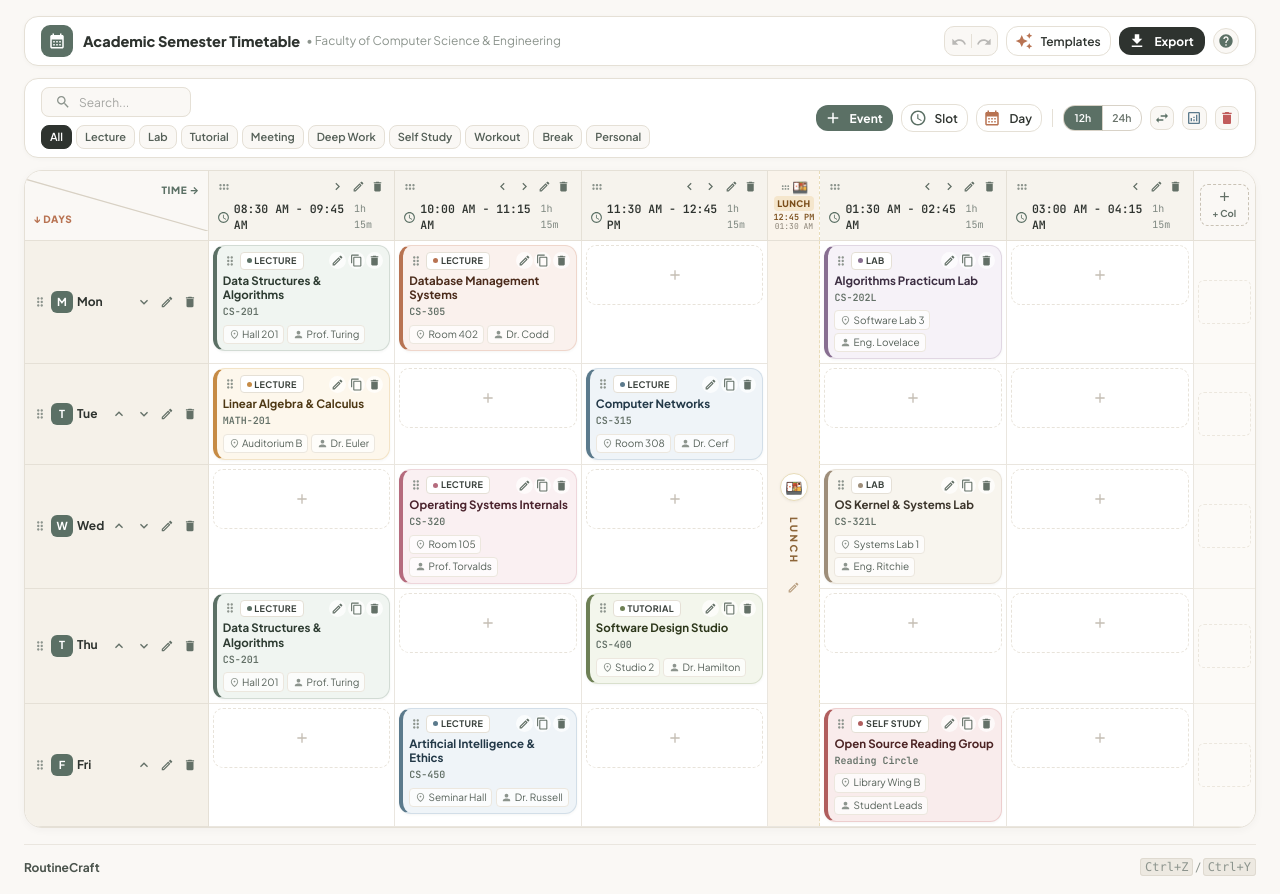
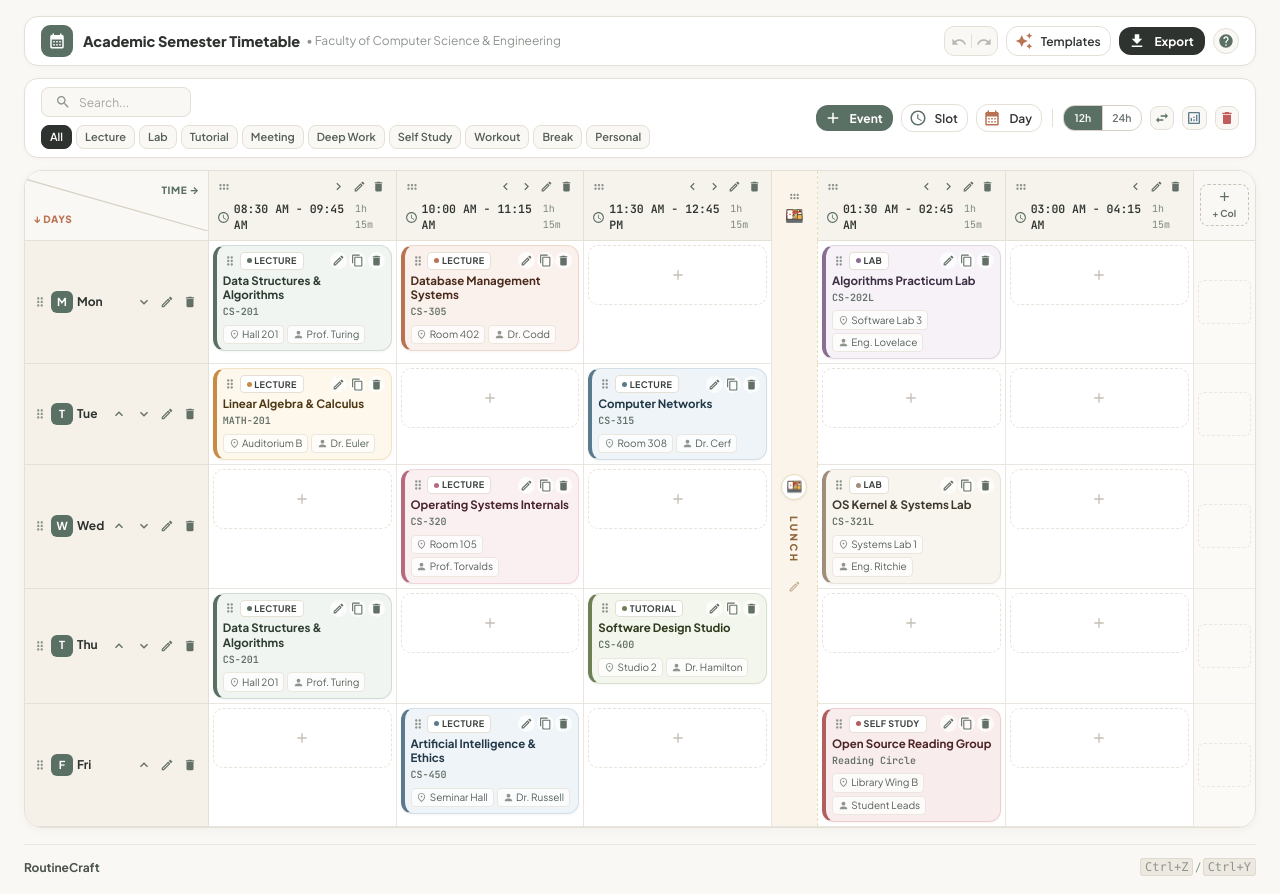
Before and after one commit to darklight9911/Routine_maker, a React (Vite) app: page / in a window 1280 px wide. Built offline with nearby package versions, Linux system fonts and the light colour scheme.

Commit message:
feat(table): remove break time and title row for break column and time slots

```diff
--- a/src/components/BreakHeader.tsx
+++ b/src/components/BreakHeader.tsx
@@ -1,14 +1,12 @@
 import React, { useState } from 'react';
 import type { TimeSlot, RoutineSettings, DragState } from '../types/routine';
 import { BREAK_CONFIGS } from '../constants/presets';
-import { formatTimeOnly } from '../utils/time';
 import DragIndicatorIcon from '@mui/icons-material/DragIndicator';
 import EditOutlinedIcon from '@mui/icons-material/EditOutlined';
 import DeleteOutlineIcon from '@mui/icons-material/Delete';
 import Tooltip from '@mui/material/Tooltip';
 import IconButton from '@mui/material/IconButton';
 import Box from '@mui/material/Box';
-import Typography from '@mui/material/Typography';
 
 interface BreakHeaderProps {
   slot: TimeSlot;
@@ -26,7 +24,6 @@ interface BreakHeaderProps {
 
 export const BreakHeader: React.FC<BreakHeaderProps> = ({
   slot,
-  settings,
   dragState,
   onDragStart,
   onDragEnd,
@@ -39,8 +36,6 @@ export const BreakHeader: React.FC<BreakHeaderProps> = ({
   const canDropHere = dragState.type === 'time-slot' && dragState.sourceId !== slot.id;
 
   const breakConfig = BREAK_CONFIGS[slot.breakType || 'lunch'] || BREAK_CONFIGS.other;
-  const startFmt = formatTimeOnly(slot.startTime, settings.timeFormat);
-  const endFmt = formatTimeOnly(slot.endTime, settings.timeFormat);
 
   return (
     <th
@@ -68,20 +63,22 @@ export const BreakHeader: React.FC<BreakHeaderProps> = ({
       }}
       style={{
         backgroundColor: breakConfig.bg,
-        borderBottom: '1px solid #E5E0D6',
+        borderBottom: 'none',
         borderLeft: `1px dashed ${breakConfig.border}`,
         borderRight: `1px dashed ${breakConfig.border}`,
-        padding: '4px 3px',
+        padding: '4px 2px',
         textAlign: 'center',
         userSelect: 'none',
-        width: '52px',
-        minWidth: '52px',
-        maxWidth: '52px',
+        width: '46px',
+        minWidth: '46px',
+        maxWidth: '46px',
+        height: '52px',
         cursor: 'grab',
         transition: 'all 0.15s ease',
         outline: isOver ? '2px dashed #B87352' : 'none',
         outlineOffset: '-2px',
         opacity: isDraggingMe ? 0.35 : 1,
+        verticalAlign: 'middle',
       }}
     >
       <Box
@@ -89,74 +86,28 @@ export const BreakHeader: React.FC<BreakHeaderProps> = ({
           display: 'flex',
           flexDirection: 'column',
           alignItems: 'center',
-          gap: 0.25,
+          justifyContent: 'center',
+          height: '100%',
           position: 'relative',
+          gap: 0.5,
           '&:hover .break-actions': {
             opacity: 1,
           },
         }}
       >
-        {/* Top grip & icon */}
-        <Box sx={{ display: 'flex', alignItems: 'center', justifyContent: 'center', gap: 0.2 }}>
+        {/* Grip indicator */}
         <DragIndicatorIcon
           sx={{
-              fontSize: 11,
+            fontSize: 13,
             color: '#8C948D',
             cursor: 'grab',
             transform: 'rotate(90deg)',
             '&:hover': { color: breakConfig.text },
           }}
         />
-          <span style={{ fontSize: '13px', lineHeight: 1 }}>{breakConfig.icon}</span>
-        </Box>
 
-        {/* Break Label Badge */}
-        <Box
-          sx={{
-            px: 0.4,
-            py: 0.1,
-            borderRadius: '4px',
-            backgroundColor: breakConfig.badgeBg,
-            fontSize: '9px',
-            fontWeight: 800,
-            color: breakConfig.text,
-            letterSpacing: '0.04em',
-            textTransform: 'uppercase',
-            maxWidth: '46px',
-            overflow: 'hidden',
-            textOverflow: 'ellipsis',
-            whiteSpace: 'nowrap',
-          }}
-        >
-          {slot.label || breakConfig.label}
-        </Box>
-
-        {/* Time range compact stack */}
-        <Box sx={{ display: 'flex', flexDirection: 'column', alignItems: 'center', lineHeight: 1 }}>
-          <Typography
-            variant="caption"
-            sx={{
-              fontFamily: '"JetBrains Mono", monospace',
-              fontSize: '8.5px',
-              fontWeight: 700,
-              color: breakConfig.text,
-              lineHeight: 1.1,
-            }}
-          >
-            {startFmt}
-          </Typography>
-          <Typography
-            variant="caption"
-            sx={{
-              fontFamily: '"JetBrains Mono", monospace',
-              fontSize: '8px',
-              color: '#8A8275',
-              lineHeight: 1,
-            }}
-          >
-            {endFmt}
-          </Typography>
-        </Box>
+        {/* Break Icon */}
+        <span style={{ fontSize: '15px', lineHeight: 1 }}>{breakConfig.icon}</span>
 
         {/* Hover Micro Action Buttons */}
         <Box
@@ -164,7 +115,7 @@ export const BreakHeader: React.FC<BreakHeaderProps> = ({
           sx={{
             position: 'absolute',
             top: -2,
-            right: -2,
+            right: -4,
             display: 'flex',
             alignItems: 'center',
             gap: 0.1,
@@ -174,6 +125,7 @@ export const BreakHeader: React.FC<BreakHeaderProps> = ({
             borderRadius: '4px',
             boxShadow: '0 1px 3px rgba(0,0,0,0.1)',
             p: 0.1,
+            zIndex: 10,
           }}
         >
           <Tooltip title="Edit break" arrow>
--- a/src/components/BreakStripCell.tsx
+++ b/src/components/BreakStripCell.tsx
@@ -22,7 +22,7 @@ export const BreakStripCell: React.FC<BreakStripCellProps> = ({
 
   return (
     <Tooltip
-      title={`${breakTitle} (${slot.startTime} – ${slot.endTime}) • Click to customize`}
+      title={`${breakTitle} • Click to customize`}
       arrow
       placement="top"
     >
@@ -30,13 +30,14 @@ export const BreakStripCell: React.FC<BreakStripCellProps> = ({
         rowSpan={rowSpan}
         onClick={() => onEditSlot(slot)}
         style={{
-          width: '52px',
-          minWidth: '52px',
-          maxWidth: '52px',
-          padding: '8px 2px',
+          width: '46px',
+          minWidth: '46px',
+          maxWidth: '46px',
+          padding: '6px 2px',
           backgroundColor: breakConfig.bg,
           borderLeft: `1px dashed ${breakConfig.border}`,
           borderRight: `1px dashed ${breakConfig.border}`,
+          borderTop: 'none',
           borderBottom: '1px solid #EAE6DF',
           textAlign: 'center',
           verticalAlign: 'middle',
@@ -68,8 +69,8 @@ export const BreakStripCell: React.FC<BreakStripCellProps> = ({
           {/* Top: Icon in soft pill */}
           <Box
             sx={{
-              width: 28,
-              height: 28,
+              width: 26,
+              height: 26,
               borderRadius: '50%',
               backgroundColor: '#FFFFFF',
               boxShadow: '0 1px 3px rgba(0,0,0,0.06)',
@@ -77,7 +78,7 @@ export const BreakStripCell: React.FC<BreakStripCellProps> = ({
               display: 'flex',
               alignItems: 'center',
               justifyContent: 'center',
-              fontSize: '14px',
+              fontSize: '13px',
               flexShrink: 0,
             }}
           >
@@ -104,7 +105,7 @@ export const BreakStripCell: React.FC<BreakStripCellProps> = ({
             </Typography>
           </Box>
 
-          {/* Bottom: Time range or edit indicator */}
+          {/* Bottom: Subtle edit indicator on hover */}
           <Box
             sx={{
               display: 'flex',
@@ -116,7 +117,7 @@ export const BreakStripCell: React.FC<BreakStripCellProps> = ({
             <Box
               className="break-edit-hint"
               sx={{
-                opacity: 0.5,
+                opacity: 0.4,
                 transition: 'opacity 0.15s ease',
                 display: 'flex',
                 alignItems: 'center',
--- a/src/components/TimeSlotHeader.tsx
+++ b/src/components/TimeSlotHeader.tsx
@@ -86,9 +86,8 @@ export const TimeSlotHeader: React.FC<TimeSlotHeaderProps> = ({
         opacity: isDraggingMe ? 0.35 : 1,
       }}
     >
-      {/* Top row: Grip, Custom Label (if any), Actions */}
+      {/* Top row: Grip & Actions */}
       <Box sx={{ display: 'flex', alignItems: 'center', justifyContent: 'space-between', mb: 0.5, gap: 0.5 }}>
-        <Box sx={{ display: 'flex', alignItems: 'center', gap: 0.5, minWidth: 0 }}>
         <DragIndicatorIcon
           sx={{
             fontSize: 14,
@@ -98,25 +97,6 @@ export const TimeSlotHeader: React.FC<TimeSlotHeaderProps> = ({
             '&:hover': { color: '#5B7065' },
           }}
         />
-
-          {slot.label && !/^(hour|period|block)\s*\d+$/i.test(slot.label.trim()) && (
-            <Typography
-              variant="caption"
-              sx={{
-                fontWeight: 700,
-                fontSize: '10px',
-                color: '#4A534C',
-                textTransform: 'uppercase',
-                letterSpacing: '0.04em',
-                overflow: 'hidden',
-                textOverflow: 'ellipsis',
-                whiteSpace: 'nowrap',
-              }}
-            >
-              {slot.label}
-            </Typography>
-          )}
-        </Box>
 
         {/* Action icons & WCAG single-pointer reorder buttons */}
         <Box
```
Lines whose indentation alone changed are shown as unchanged.
